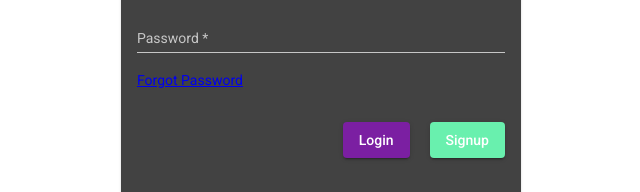
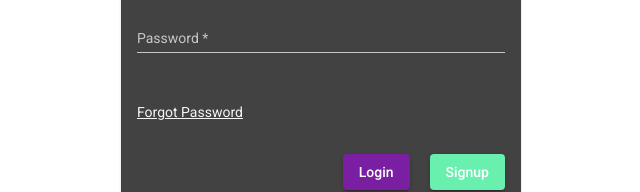
Before and after one commit to Mohit-S-Rane/angular-course, an Angular app: page / in a window 1280 px wide. Shown: the part 463-655 px from the top of the page, without its empty margins (319-959 px from the left). Built offline with nearby package versions, Linux system fonts and the light colour scheme.

Commit message:
Form validation done

```diff
--- a/src/app/app.component.html
+++ b/src/app/app.component.html
@@ -1,17 +1,20 @@
-<div [formGroup]="this.loginForm" class="overlay" fxLayoutAlign="center center" fxLayout="column" fxLayoutGap="40px">
+<form (ngSubmit)="this.loginForm.valid && login()" [formGroup]="this.loginForm" class="overlay"
+    fxLayoutAlign="center center" fxLayout="column" fxLayoutGap="40px">
     <img src="../assets/digiresume-green.png" alt="logo_symbol" width="20%">
     <mat-card fxLayout="column">
         <h2>Login</h2>
         <mat-form-field>
             <input type="email" formControlName="email" matInput placeholder="Email" />
+            <mat-error>Valid email is required</mat-error>
         </mat-form-field>
         <mat-form-field>
             <input type="password" formControlName="password" matInput placeholder="Password" />
+            <mat-error>(2-8) Digit password is required</mat-error>
         </mat-form-field>
-        <a href="#">Forgot Password</a>
+        <a href="#" style="margin-top: 2rem; color: whitesmoke;">Forgot Password</a>
         <div fxLayout="row" style="margin-top: 2rem;" fxLayoutGap="20px" fxLayoutAlign="end">
-            <button color="primary" mat-raised-button>Login</button>
+            <button type="submit" color="primary" mat-raised-button>Login</button>
             <button color="accent" mat-raised-button>Signup</button>
         </div>
     </mat-card>
-</div>
+</form>
--- a/src/app/app.component.ts
+++ b/src/app/app.component.ts
@@ -8,12 +8,17 @@ import { FormControl, FormGroup, Validators } from '@angular/forms';
 })
 export class AppComponent {
   title = 'angular-course';
-  loginForm: FormGroup;
+  loginForm: FormGroup
 
   constructor(){
     this.loginForm = new FormGroup({
-      email: new FormControl(null, [Validators.required]),
-      password: new FormControl(null, [Validators.required])
+      email: new FormControl(null, [Validators.required, Validators.email]),
+      password: new FormControl(null, [Validators.required, Validators.maxLength(8), Validators.minLength(2)])
     })
   }
+
+  login(){
+    console.log("Called");
+
+  }
 }
```
